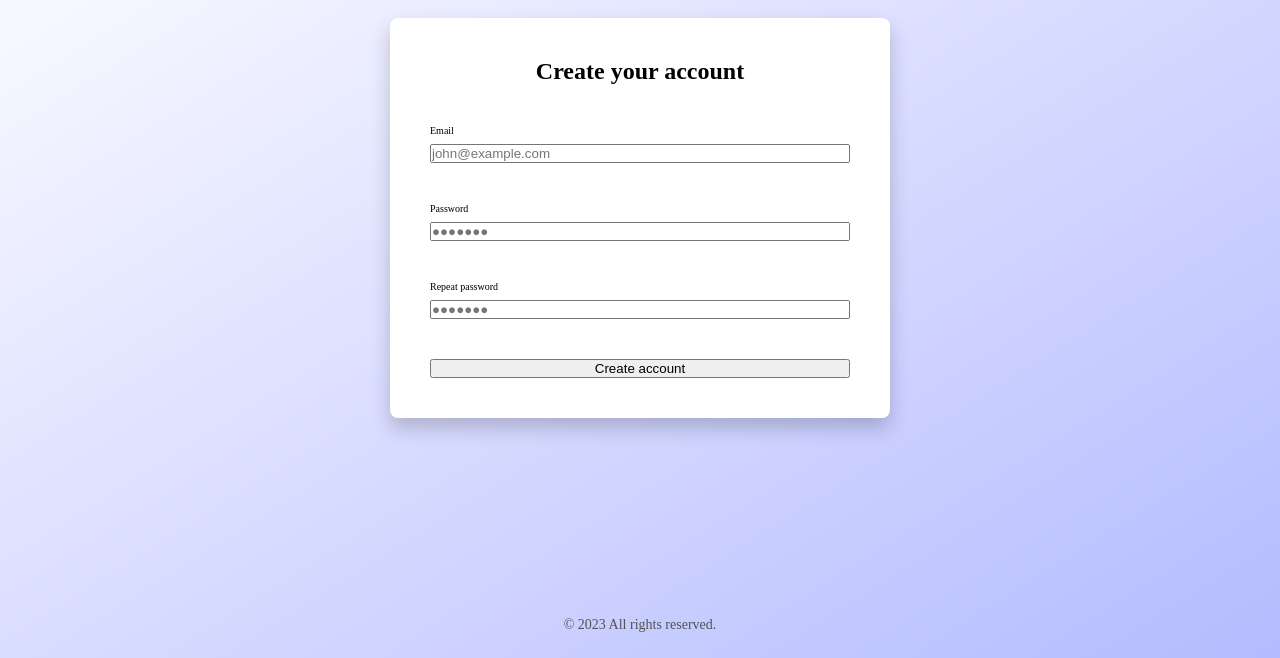
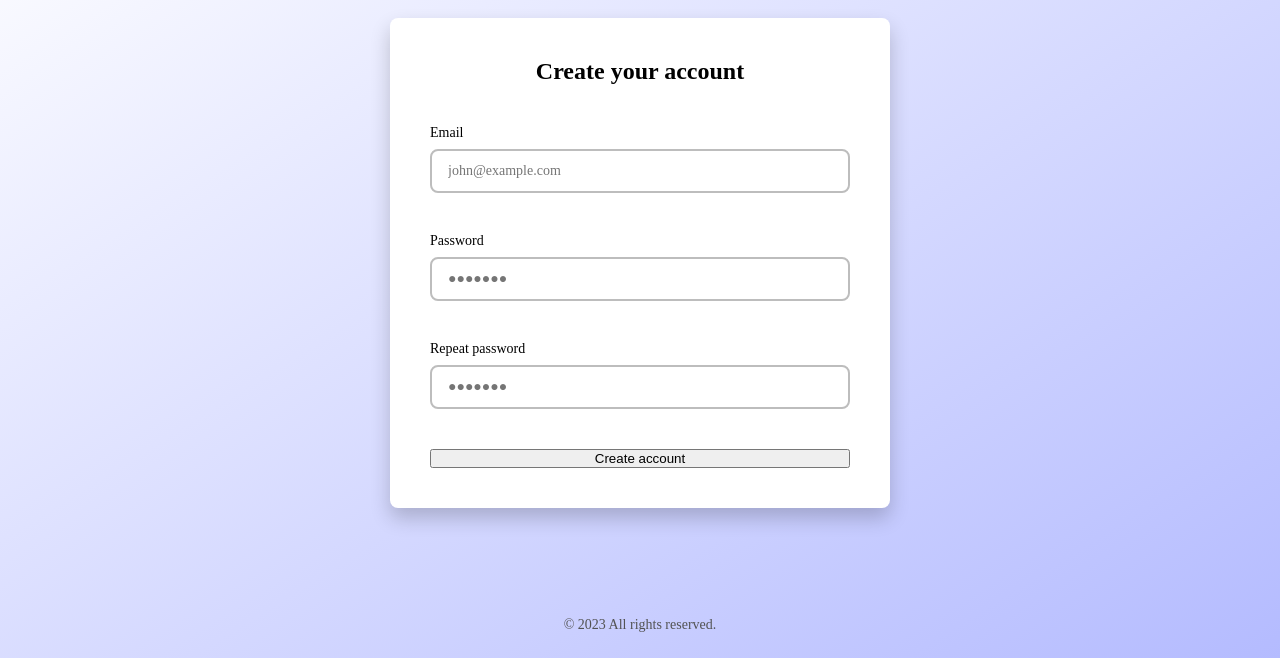
Before and after one commit to dichlorodiphen/dailyui, a website: page 001/index.html in a window 1280 px wide. Shown: the part 142-800 px from the top of the page. Drawn offline with nearby package versions, Linux system fonts and the light colour scheme; files that its build step writes are made by us from their sources.

Commit message:
001: Style form groups

```diff
--- a/001/sass/components/_form.scss
+++ b/001/sass/components/_form.scss
@@ -13,4 +13,31 @@
         flex-direction: column;
         gap: 0.8rem;
     }
+
+    &__label {
+        font-size: 1.4rem;
+        font-weight: 500;
+    }
+
+    &__input {
+        // Inherit font attributes.
+        font-size: 1.4rem;
+        font-family: inherit;
+        color: inherit;
+
+        outline: none;
+        padding: 1.2rem 1.6rem;
+        border-radius: 8px;
+
+        border: 2px solid $color-grey-light-1;
+        transition: border 0.2s;
+
+        &:focus {
+            border: 2px solid $color-primary;
+        }
+
+        &::placeholder {
+            font-size: 1.4rem;
+        }
+    }
 }
```
